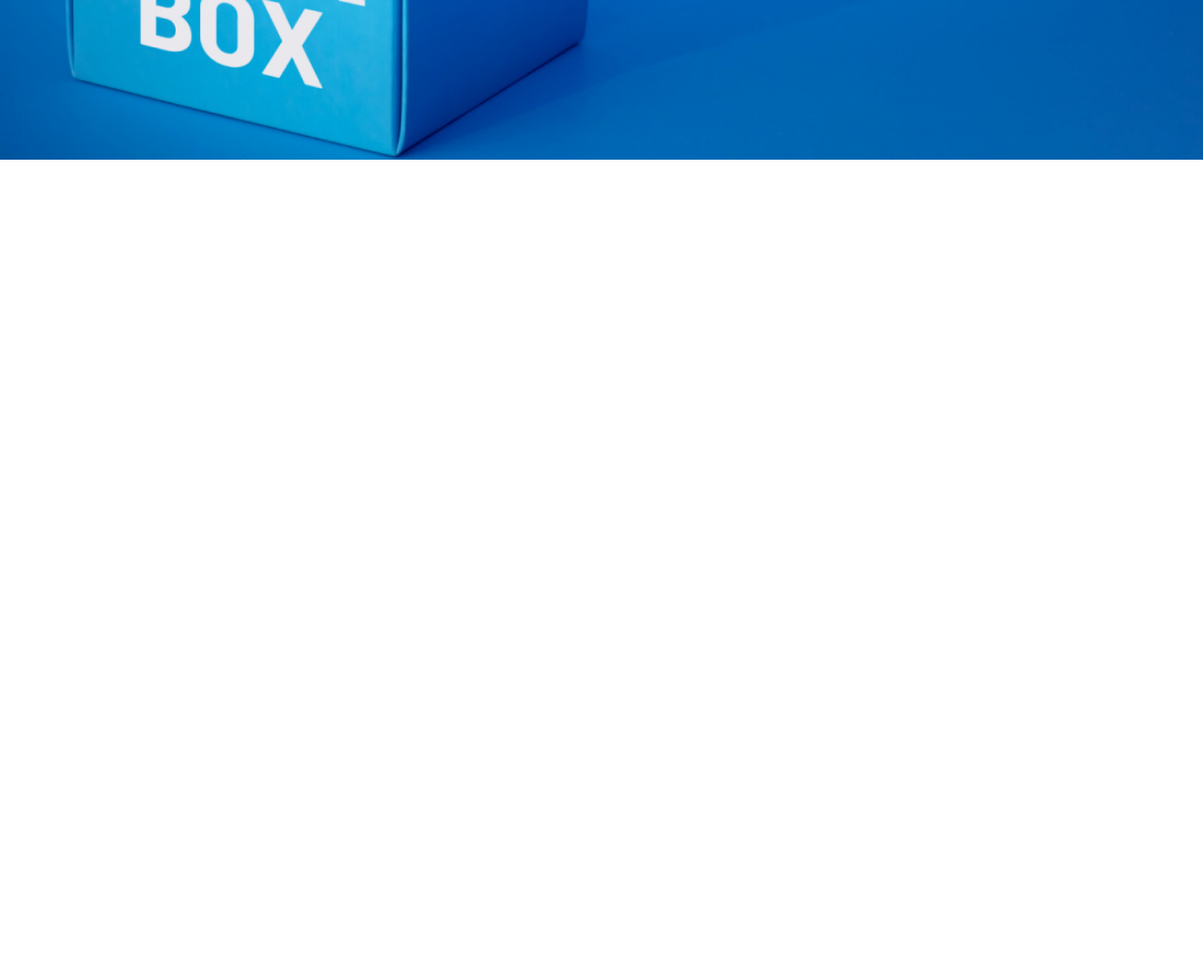
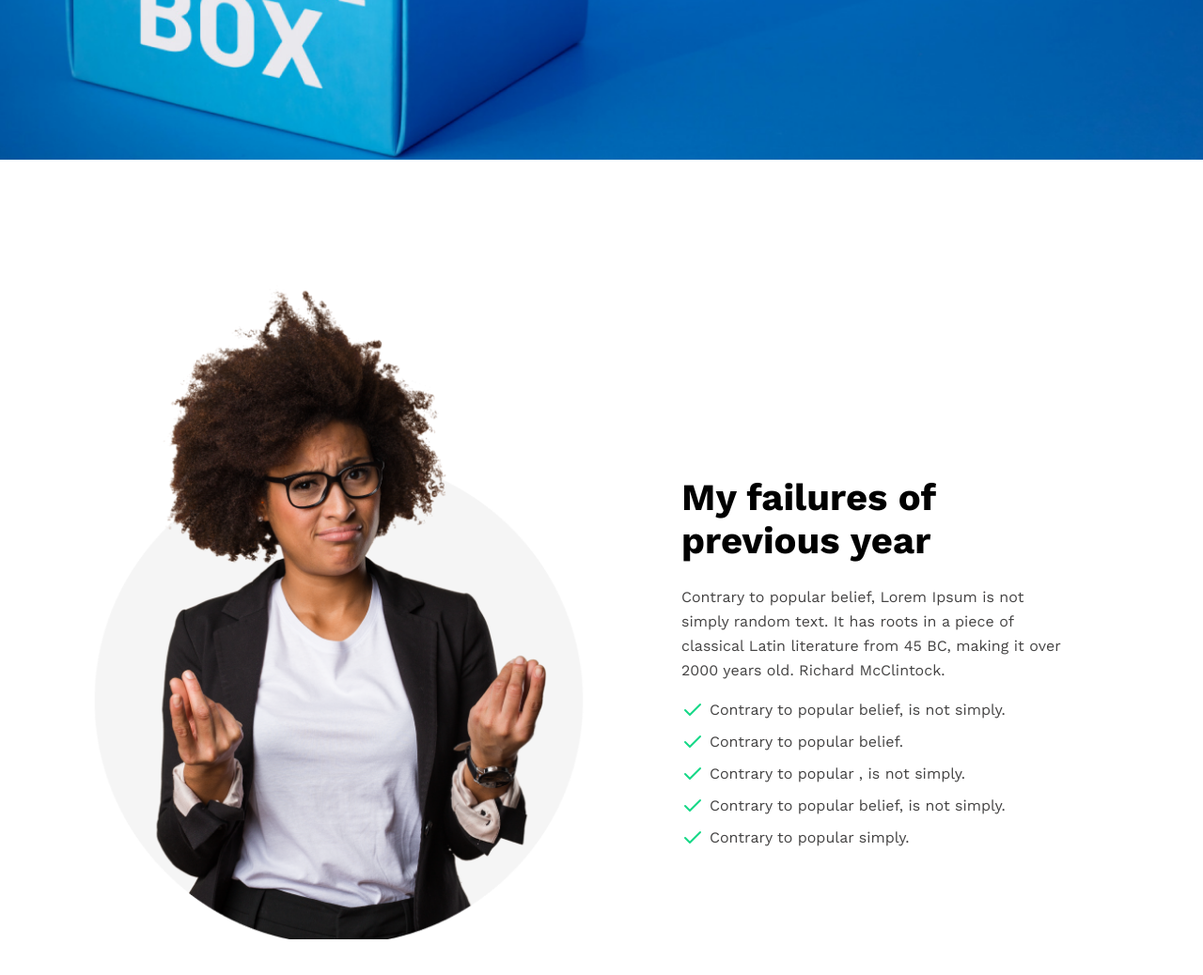
Before and after one commit to anjankarmakar10/new-year-new-me, a plain HTML site: page index.html in a window 1280 px wide. Shown: the part 710-1748 px from the top of the page at 94% size. Before the commit the page ends 1010 px from the top, so only its background shows below. Drawn offline with nearby package versions, Linux system fonts and the light colour scheme.

Commit message:
failures section done

```diff
--- a/index.html
+++ b/index.html
@@ -25,6 +25,28 @@
             <button class="button">Contact Us</button>
         </section>
     </header>
+
+    <main class="main">
+        <!-- failures section -->
+        <section class="failures container">
+            <div class="failures-left">
+                <img src="assets/images/person.png" alt="">
+            </div>
+            <div class="failures-right">
+                <h2 class="failures-title">My failures of previous year</h2>
+                <p class="failures-info">Contrary to popular belief, Lorem Ipsum is not simply random text. It has roots
+                    in a piece of classical Latin literature
+                    from 45 BC, making it over 2000 years old. Richard McClintock.</p>
+                <ul class="failures-list">
+                    <li class="failures-list-item">Contrary to popular belief, is not simply.</li>
+                    <li class="failures-list-item">Contrary to popular belief.</li>
+                    <li class="failures-list-item">Contrary to popular , is not simply.</li>
+                    <li class="failures-list-item">Contrary to popular belief, is not simply.</li>
+                    <li class="failures-list-item">Contrary to popular simply.</li>
+                </ul>
+            </div>
+        </section>
+    </main>
 </body>
 
 </html>
--- a/style/style.css
+++ b/style/style.css
@@ -13,10 +13,6 @@ body {
 
 a {
   text-decoration: none;
-}
-ul,
-li {
-  list-style: none;
 }
 
 h1 {
@@ -90,3 +86,42 @@ li {
   max-width: 490px;
   margin-bottom: 30px;
 }
+
+/* failures section style */
+
+.failures {
+  display: flex;
+  align-items: center;
+  gap: 87px;
+  margin-bottom: 130px;
+}
+
+.failures-left img {
+  display: block;
+  width: 560px;
+  height: 700px;
+  object-fit: cover;
+}
+
+.failures-right {
+  margin-bottom: -120px;
+}
+
+.failures-title {
+  max-width: 290px;
+  margin-bottom: 24px;
+}
+
+.failures-info {
+  max-width: 415px;
+  color: #444343;
+  margin-bottom: 16px;
+}
+
+.failures-list-item {
+  margin-bottom: 8px;
+  color: #444343;
+  list-style: none;
+  background: url(../assets/icons/tick.svg) no-repeat left center;
+  padding-left: 30px;
+}
```
Also changed, not shown: assets/icons/tick.svg (added).
